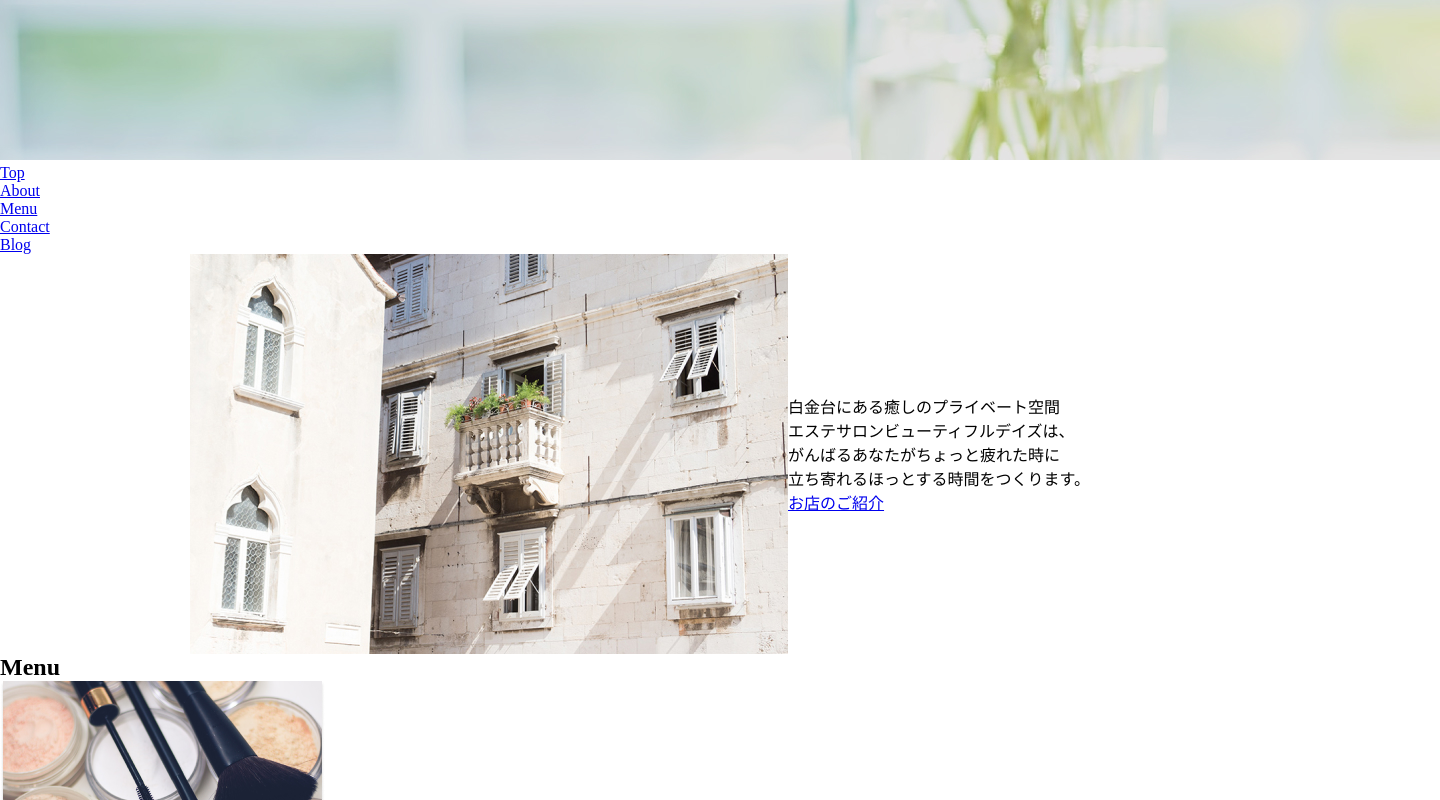
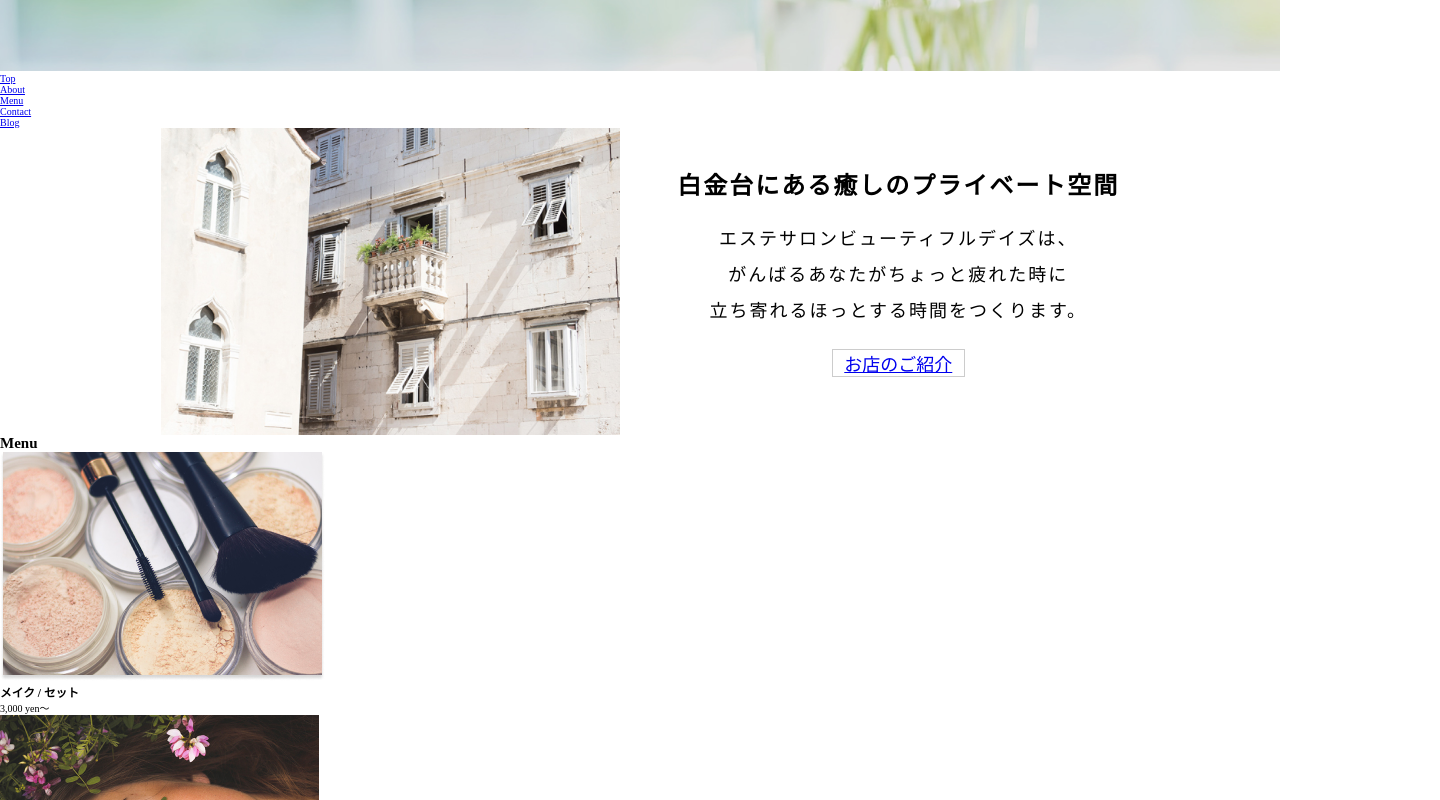
Before and after one commit to j-cool-tabata/kadai-hiraki, a plain HTML site: page index.html in a window 1280 px wide. Shown: the part 640-1440 px from the top of the page, 1440 px wide, since content can reach past the window. Drawn offline with Linux system fonts and the light colour scheme.

Commit message:
20250228

```diff
--- a/assets/css/style.css
+++ b/assets/css/style.css
@@ -5,9 +5,55 @@
     padding: 0;
     box-sizing: border-box;
 }
+html{
+    font-size: 62.5%;
+}
+.mv_img{
+    max-width: 100%;
+    margin: 0 auto;
+}
 
+.key-v_img{
+    width: 40%;
+}
+
+.about_content{
+    text-align: center;
+}
 .about_group {
     display: flex;
     justify-content: center;
     align-items: center;
+    max-width: 1148px;
+    margin: 0 auto;
+    gap: 5%;
 }
+
+.about_title{
+    font-family: "Noto Serif JP", serif;
+    font-size: 2.4rem;
+    font-weight: bold;
+    letter-spacing: 2px;
+}
+.about_title-text{
+    font-family: "Noto Serif JP", serif;
+    font-size: 1.8rem;
+    font-weight: normal;
+    line-height: 2;
+    letter-spacing: 2px;
+    margin-top: 20px;
+}
+
+.button{
+    font-family: "Noto Serif JP", serif;
+    font-weight: normal;
+    font-size: 1.8rem;
+    border: solid 1px #cccccc;
+    margin: 20px auto;
+    width: 30%;
+    text-align: center;
+}
+
+.button a{
+    list-style: none;
+}
--- a/index.html
+++ b/index.html
@@ -6,6 +6,9 @@
     <meta name="viewport" content="width=device-width, initial-scale=1.0">
     <title>社員登用課題</title>
     <link rel="stylesheet" href="assets/css/style.css">
+    <link rel="preconnect" href="https://fonts.googleapis.com">
+    <link rel="preconnect" href="https://fonts.gstatic.com" crossorigin>
+    <link href="https://fonts.googleapis.com/css2?family=Noto+Serif+JP:wght@200..900&display=swap" rel="stylesheet">
 </head>
 <body>
     <header class="header" id="#top">
```
